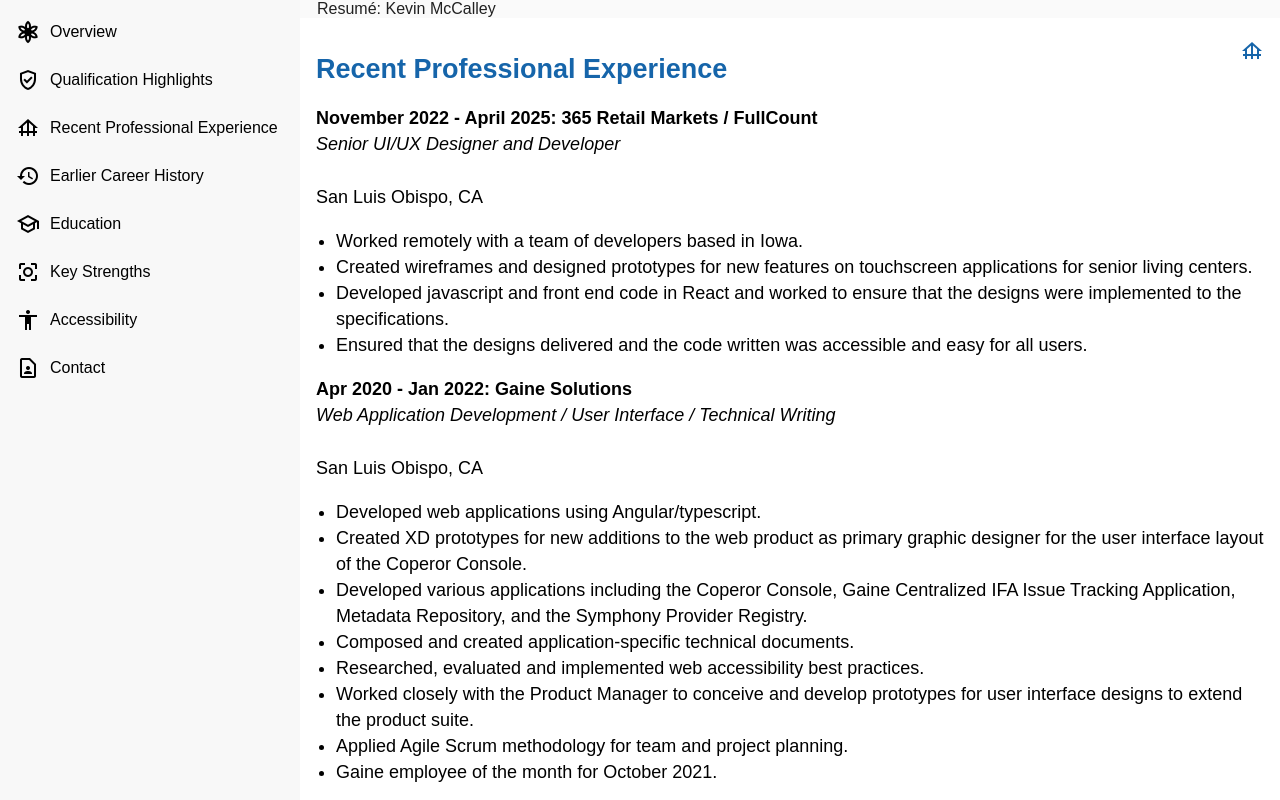
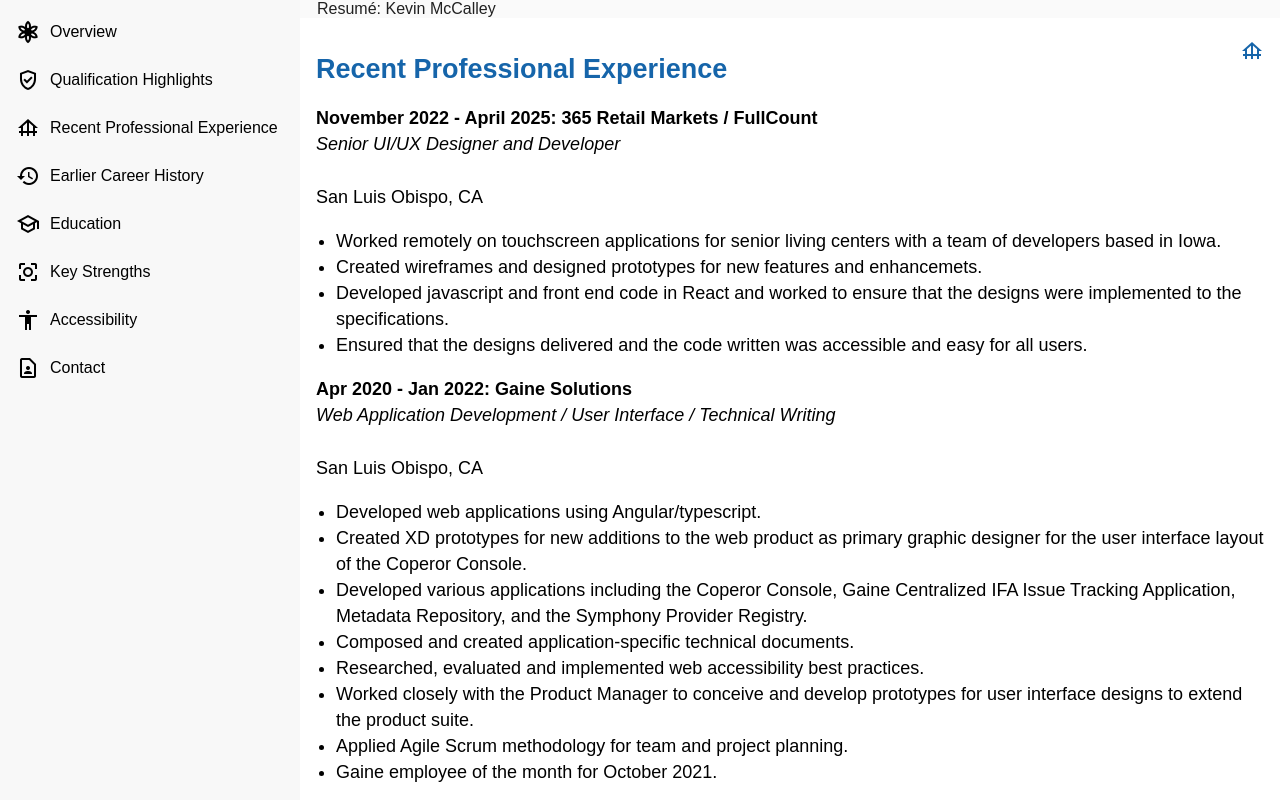
Before and after one commit to kevinmccalley/resume, an Angular app: page /experience in a window 1280 px wide. Built offline with nearby package versions, Linux system fonts and the light colour scheme; a web font is replaced by a local one.

Commit message:
description change

```diff
--- a/src/app/experience/experience.component.html
+++ b/src/app/experience/experience.component.html
@@ -9,8 +9,8 @@
     <div>
         San Luis Obispo, CA
         <ul>
-            <li>Worked remotely with a team of developers based in Iowa.</li>
-            <li>Created wireframes and designed prototypes for new features on touchscreen applications for senior living centers.</li>
+            <li>Worked remotely on touchscreen applications for senior living centers with a team of developers based in Iowa.</li>
+            <li>Created wireframes and designed prototypes for new features and enhancemets.</li>
             <li>Developed javascript and front end code in React and worked to ensure that the designs were implemented to the specifications.</li>
             <li>Ensured that the designs delivered and the code written was accessible and easy for all users.</li>
         </ul>
```
